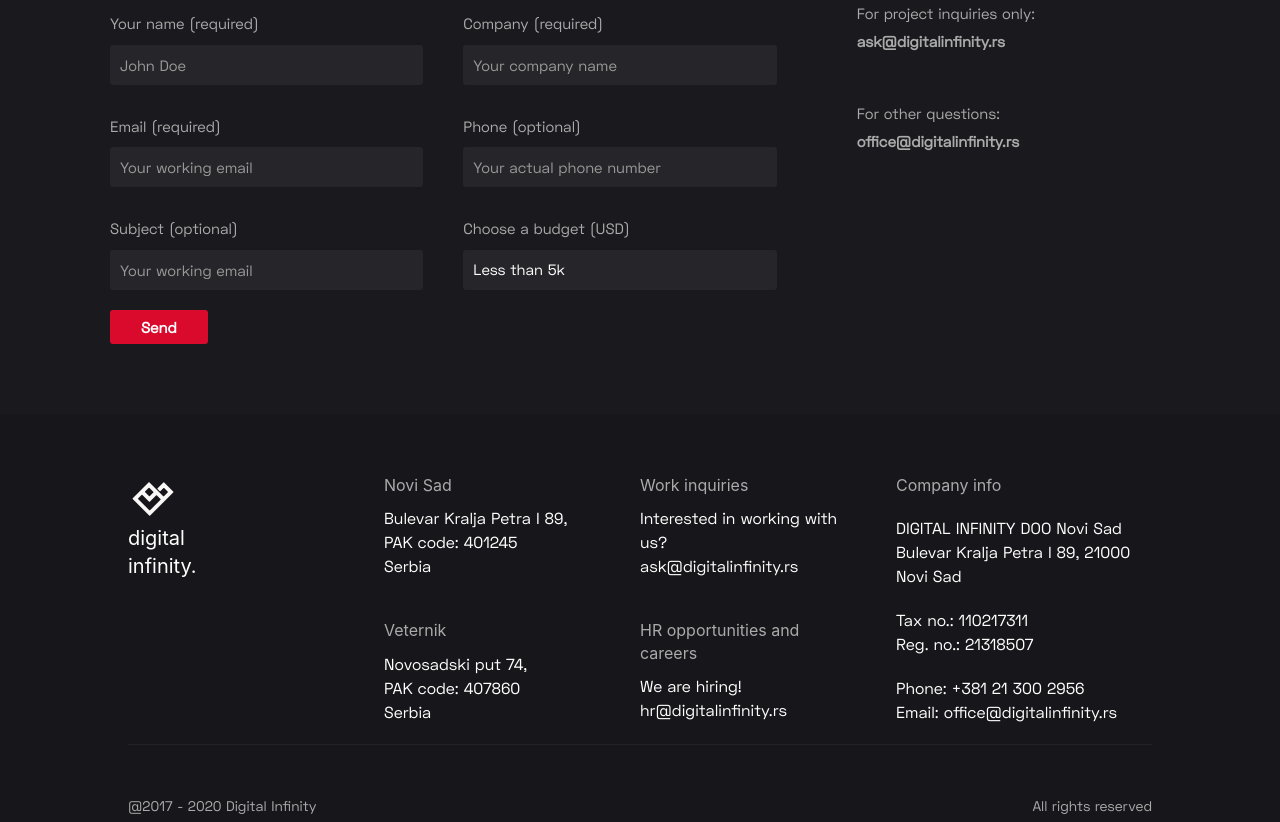
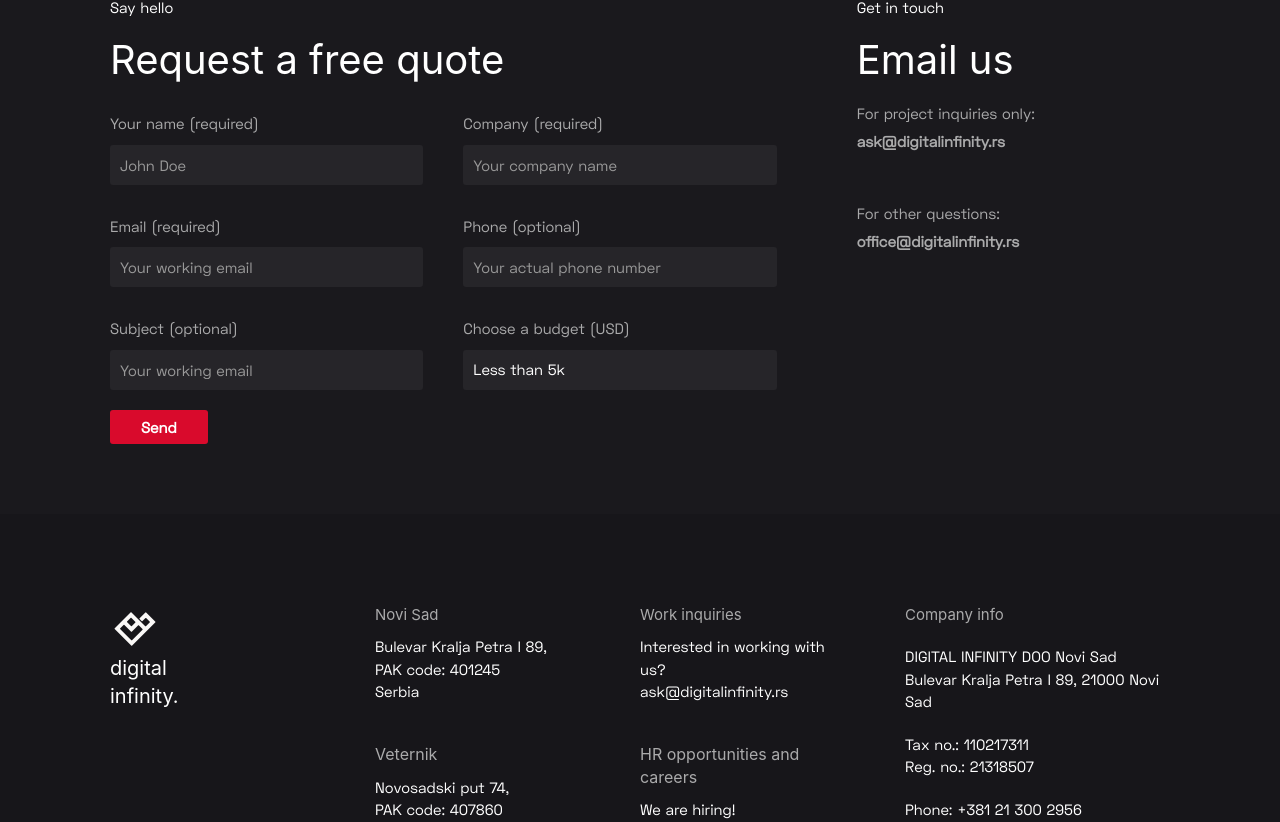
Before and after one commit to diginfinity/www, a React (Create React App) app: page / in a window 1280 px wide. Shown: the part 4033-4855 px from the top of the page. Built offline with nearby package versions, Linux system fonts and the light colour scheme.

Commit message:
finishing with uikit

```diff
--- a/src/components/AboutUs/index.js
+++ b/src/components/AboutUs/index.js
@@ -1,7 +1,7 @@
 /** @format */
 
 import React from "react";
-import { Link } from "react-router-dom";
+import { HashLink as Link } from "react-router-hash-link";
 import "./styles.scss";
 
 import logo1 from "../../assets/logos/logo1.png";
@@ -48,8 +48,8 @@ const AboutUs = () => {
         <div className="uk-container uk-container-large">
           <div className="uk-padding-large">
             <div className="uk-width-1">
-              <div className="uk-width-1 uk-flex">
-                <div className="card-container">
+              <div className="uk-width-1 uk-flex uk-flex-wrap">
+                <div className="card-container uk-width-1 uk-width-1-2@s">
                   <div className="uk-flex uk-flex-middle icon-container">
                     <div className="figure">
                       <div className="figure--wrapper">
@@ -88,7 +88,7 @@ const AboutUs = () => {
                     </p>
                   </div>
                 </div>
-                <div className="card-container">
+                <div className="card-container uk-width-1 uk-width-1-2@s">
                   <div className="uk-flex uk-flex-middle icon-container">
                     <div className="figure">
                       <div className="figure--wrapper">
@@ -175,7 +175,9 @@ const AboutUs = () => {
                 </h3>
               </div>
               <div className="uk-width-1 uk-width-1-2@s uk-flex uk-flex-right uk-flex-middle">
+                <Link smooth to="/contact#contact">
                 <button className="uk-button">Contact us</button>
+                </Link>
               </div>
             </div>
             <hr />
--- a/src/components/AboutUs/styles.scss
+++ b/src/components/AboutUs/styles.scss
@@ -18,9 +18,6 @@
   .card-container {
     max-width: 400px;
     padding: 10px;
-    &:nth-child(1) {
-      padding-left: 0;
-    }
     &:nth-child(2) {
       @media only screen and (min-width: 1000px) {
         margin-left: 100px;
--- a/src/components/Footer/index.js
+++ b/src/components/Footer/index.js
@@ -8,9 +8,10 @@ const Footer = () => {
   const currentYear = new Date().getFullYear();
   return (
     <footer>
-      <div className="uk-container uk-container-large footer-container uk-padding">
+      <div className="uk-container uk-container-large footer-container">
+        <div className="uk-padding-large uk-padding-remove-bottom">
         <div className="uk-container uk-flex uk-flex-between uk-flex-wrap">
-          <div className="uk-card uk-margin-top logo-container uk-width-1-4@s">
+          <div className="uk-card uk-margin-top logo-container uk-width-1-4@m">
             <img
               width="50"
               height="50"
@@ -21,62 +22,63 @@ const Footer = () => {
               digital <br /> infinity.
             </h4>
           </div>
-          <div className="uk-flex uk-width-1-4@s">
+          <div className="uk-flex uk-width-1-4@m">
             <div className="flex-responsive">
               <div className="uk-card uk-margin-top footer-card">
-                <h5>Novi Sad</h5>
-                <p>Bulevar Kralja Petra I 89,</p>
-                <p>PAK code: 401245</p>
-                <p>Serbia</p>
+                <h5 className="uk-card-title">Novi Sad</h5>
+                <p className="uk-text-large">Bulevar Kralja Petra I 89,</p>
+                <p className="uk-text-large">PAK code: 401245</p>
+                <p className="uk-text-large">Serbia</p>
               </div>
               <div className="uk-card uk-margin-top footer-card">
                 <h5>Veternik</h5>
-                <p>Novosadski put 74,</p>
-                <p>PAK code: 407860</p>
-                <p>Serbia</p>
+                <p className="uk-text-large">Novosadski put 74,</p>
+                <p className="uk-text-large">PAK code: 407860</p>
+                <p className="uk-text-large">Serbia</p>
               </div>
             </div>
           </div>
-          <div className="uk-flex uk-width-1-4@s">
+          <div className="uk-flex uk-width-1-4@m">
             <div className="flex-responsive">
               <div className="uk-card uk-margin-top footer-card">
-                <h5>Work inquiries</h5>
-                <p>Interested in working with us?</p>
-                <p>ask@digitalinfinity.rs</p>
+                <h5 className="uk-card-title">Work inquiries</h5>
+                <p className="uk-text-large">Interested in working with us?</p>
+                <p className="uk-text-large">ask@digitalinfinity.rs</p>
               </div>
               <div className="uk-card uk-margin-top footer-card">
                 <h5>HR opportunities and careers</h5>
-                <p>We are hiring!</p>
-                <p>hr@digitalinfinity.rs</p>
+                <p className="uk-text-large">We are hiring!</p>
+                <p className="uk-text-large">hr@digitalinfinity.rs</p>
               </div>
             </div>
           </div>
-          <div className="uk-flex uk-width-1-4@s">
+          <div className="uk-flex uk-width-1-4@m">
             <div className="uk-card uk-margin-top footer-card">
-              <h5>Company info</h5>
+              <h5 className="uk-card-title">Company info</h5>
               <div className="responsive-info">
                 <div className="uk-card uk-margin-top uk-margin-bottom">
-                  <p>DIGITAL INFINITY DOO Novi Sad</p>
-                  <p>Bulevar Kralja Petra I 89, 21000 Novi Sad</p>
+                  <p className="uk-text-large">DIGITAL INFINITY DOO Novi Sad</p>
+                  <p className="uk-text-large">Bulevar Kralja Petra I 89, 21000 Novi Sad</p>
                 </div>
                 <div className="uk-card uk-margin-top uk-margin-bottom">
-                  <p>Tax no.: 110217311</p>
-                  <p>Reg. no.: 21318507</p>
+                  <p className="uk-text-large">Tax no.: 110217311</p>
+                  <p className="uk-text-large">Reg. no.: 21318507</p>
                 </div>
                 <div className="uk-card uk-margin-top uk-margin-bottom">
-                  <p>Phone: +381 21 300 2956</p>
-                  <p>Email: office@digitalinfinity.rs</p>
+                  <p className="uk-text-large">Phone: +381 21 300 2956</p>
+                  <p className="uk-text-large">Email: office@digitalinfinity.rs</p>
                 </div>
               </div>
             </div>
           </div>
         </div>
         <div className="uk-container uk-flex uk-flex-between uk-padding footer-rights">
-          <p className="uk-margin-remove">
+          <p className="uk-margin-remove uk-text-large">
             @2017 - {currentYear} Digital Infinity
           </p>
-          <p className="uk-margin-remove">All rights reserved</p>
+          <p className="uk-margin-remove uk-text-large">All rights reserved</p>
         </div>
+      </div>
       </div>
     </footer>
   );
--- a/src/components/Footer/styles.scss
+++ b/src/components/Footer/styles.scss
@@ -11,33 +11,16 @@
 
 footer {
   background: var(--black-color-1);
-
-  .footer-container {
-    width: 80%;
-    @media only screen and (max-width: 640px) {
-      padding: var(--padding-large) var(--padding-medium);
-    }
-  }
   .digital_text {
     font-size: 2rem;
     color: #fff;
     margin: 0;
   }
-  .logo-container {
-    // text-align: center;
-    @media only screen and (min-width: 640px) {
-      // text-align: center;
-    }
-    @media only screen and (min-width: 1200px) {
-      // width: 100%;
-      // text-align: left;
-    }
-  }
   .flex-responsive {
     display: flex;
     flex-direction: column;
     width: 80%;
-    @media only screen and (max-width: 640px) {
+    @media only screen and (max-width: 960px) {
       flex-direction: row;
       width: 100%;
       justify-content: space-between;
@@ -53,12 +36,10 @@ footer {
       }
     }
     h5 {
-      font-size: 1.6rem;
       color: var(--light-grey-color-2);
       margin-bottom: 1rem;
     }
     p {
-      font-size: 1.6rem;
       color: #fff;
       margin: 0;
     }
@@ -72,7 +53,6 @@ footer {
     border-top: 1px solid var(--border-color-light);
     p {
       color: var(--light-grey-color-2);
-      font-size: 1.4rem;
       padding-top: var(--padding-small);
     }
   }
--- a/src/components/Header/Menu/styles.scss
+++ b/src/components/Header/Menu/styles.scss
@@ -51,9 +51,6 @@
   .nav {
     padding: var(--padding-extra-large) var(--padding-medium);
     height: 70%;
-    @include responsive(tab-land) {
-      padding: var(--padding-big) 0;
-    }
     @include responsive(tab-port) {
       padding: var(--padding-medium) 0;
       display: flex;
@@ -64,7 +61,7 @@
     }
     & > * {
       @include responsive(tab-port) {
-        padding: var(--padding-big) 0;
+        padding: var(--padding-medium) 0;
       }
     }
     &--item-animate {
@@ -101,13 +98,19 @@
       sup {
         display: none;
       }
+      color: var(--light-grey-color-3);
       padding-left: var(--padding-large);
-      color: var(--light-grey-color-3);
+      @media only screen and (max-width: 760px) {
+        padding-left: 0;
+      }
     }
     &--about {
       display: flex;
       position: relative;
       align-items: center;
+      @media only screen and (max-width: 760px) {
+        flex-direction: column;
+      }
       &--expand {
         margin-left: var(--margin-extra-large);
         font-size: 1.6rem;
@@ -127,6 +130,8 @@
         left: 30%;
         top: 0;
         @include responsive(tab-port) {
+          margin-top: 30px;
+          padding-left: 30px;
           position: relative;
         }
       }
--- a/src/components/LandingPage/Reviews/index.js
+++ b/src/components/LandingPage/Reviews/index.js
@@ -68,7 +68,7 @@ const Reviews = () => {
       <div className="reviews--wrapper">
         <div className="reviews--wrapper--review">
           <div className="reviews--wrapper--review--opacity" />
-          <div className="reviews--wrapper-review--flex">
+          <div className="reviews--wrapper--review--flex">
             {reviews.map((r, index) => (
               <div
                 id={`section${index + 1}`}
--- a/src/components/LandingPage/Reviews/styles.scss
+++ b/src/components/LandingPage/Reviews/styles.scss
@@ -15,7 +15,6 @@
 
     &--review {
       width: 100%;
-      height: 350px;
       max-width: 600px;
       position: relative;
       margin: auto 15%;
@@ -38,16 +37,16 @@
       }
       &--flex {
         display: flex;
-        background: yellow;
+        position: relative;
+        height: 450px;
         &--container {
           box-sizing: border-box;
           position: absolute;
           left: 0;
           top: 0;
-          height: 100%;
           width: 100%;
           z-index: 5;
-          padding: 0 var(--padding-medium);
+          padding: var(--padding-medium);
           display: flex;
           opacity: 0;
           flex-direction: column;
@@ -81,9 +80,11 @@
             width: 100%;
             &--number {
               display: flex;
+              align-items: flex-start;
               p {
                 color: #fff;
                 font-size: 1.6rem;
+                margin: 0;
               }
               div {
                 width: 50px;
```
